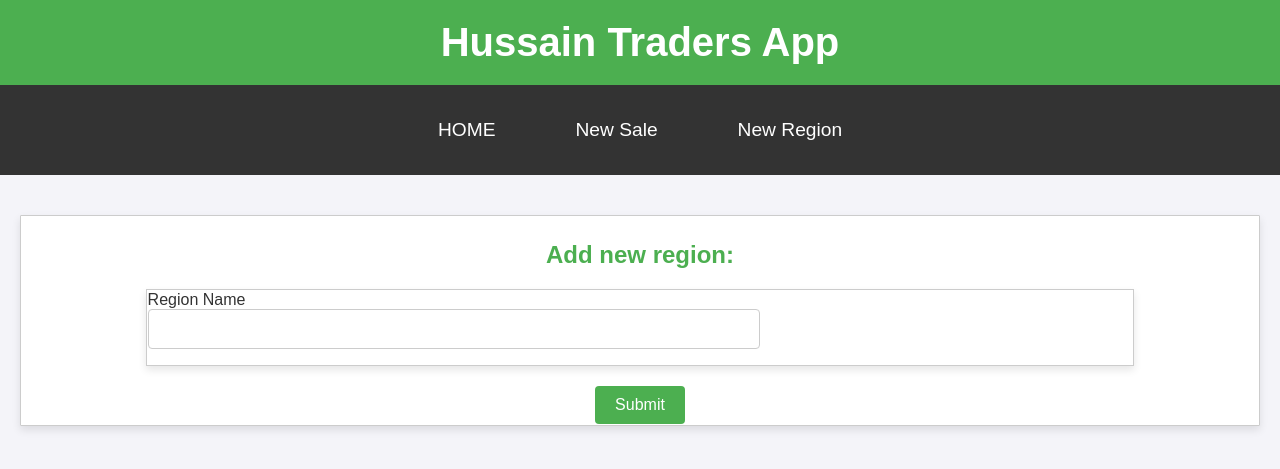
After one commit to mha7334/HussainTraders, a Flask app: page /addregion in a window 1280 px wide. The commit adds this page. Shown: the top 469 px of the page. Run offline with Flask 3, Linux system fonts and the light colour scheme.

Commit message:
new region

```diff
--- a/app.py
+++ b/app.py
@@ -61,6 +61,36 @@ def pay_installment():
       finally:
          return fetchAllInstallments(msg)
          con.close()
+
+@app.route('/addregion', methods = ['GET'])
+def addregion_get():
+   return render_template("add_region.html")
+
+@app.route('/addregion', methods = ['POST'])
+def addregion():
+   if(request.method == 'POST'):
+      try:
+         regionname = request.form['regionname']
+
+         name = regionname.lower().replace(" ", "")
+
+         with sql.connect("ht.db") as con:
+               cur = con.cursor()
+
+               cur.execute("""
+                        INSERT INTO regions (name, value) VALUES
+                                                (:name, :value)""",
+                                                (name, regionname))
+
+               con.commit()
+               msg = "NEW REGION ADDED"
+
+      except:
+            con.rollback()
+            msg = "Error occurred in insertion"
+      finally:
+            return render_template("add_region.html", msg=msg)
+            con.close()
 
 @app.route('/addcust',methods = ['POST', 'GET'])
 def addcust():
--- a/templates/add_customer.html
+++ b/templates/add_customer.html
@@ -15,6 +15,7 @@
     <nav>
         <a href="/listcust">HOME</a>
         <a href="/addcust">New Sale</a>
+        <a href="/addregion">New Region</a>
     </nav>
 
 
--- /dev/null
+++ b/templates/add_region.html
@@ -0,0 +1,43 @@
+<!DOCTYPE html>
+<html lang="en">
+<head>
+    <meta charset="UTF-8">
+    <meta name="viewport" content="width=device-width, initial-scale=1.0">
+    <title>Customer Information</title>
+    <link rel="stylesheet" href="{{ url_for('static', filename='styles.css') }}">
+
+</head>
+<body>
+    <header>
+        <h1>Hussain Traders App</h1>
+    </header>
+
+    <nav>
+        <a href="/listcust">HOME</a>
+        <a href="/addcust">New Sale</a>
+        <a href="/addregion">New Region</a>
+    </nav>
+
+    <h3>{{msg}}</h3>
+    <main>
+        <form action="{{ url_for('addregion') }}" method="POST">
+            <h3>Add new region:</h3>
+
+            <table>
+                <tr>
+                    <td>
+
+                    <label for="regionname">Region Name</label><br>
+                    <input type="text" id="regionname" name="regionname" /><br>
+
+                    </td>
+                </tr>
+
+            </table>
+
+            <input type="submit" value="Submit" /><br>
+        </form>
+    </main>
+
+</body>
+</html>
--- a/templates/home.html
+++ b/templates/home.html
@@ -15,6 +15,7 @@
     <nav>
         <a href="/listcust">HOME</a>
         <a href="/addcust">New Sale</a>
+        <a href="/addregion">New Region</a>
     </nav>
 
     <main>
--- a/templates/listcust.html
+++ b/templates/listcust.html
@@ -15,6 +15,8 @@
   <nav>
     <a href="/listcust">HOME</a>
     <a href="/addcust">New Sale</a>
+    <a href="/addregion">New Region</a>
+
 </nav>
     <main>
         <table>
```
Also changed, not shown: ht.db.
